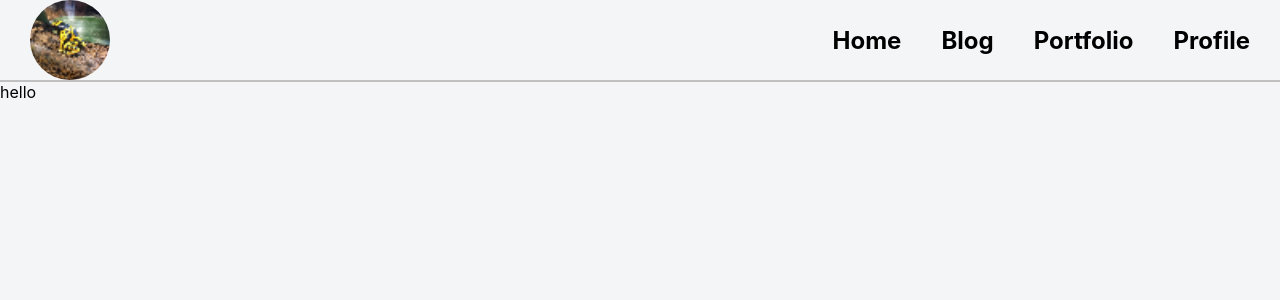
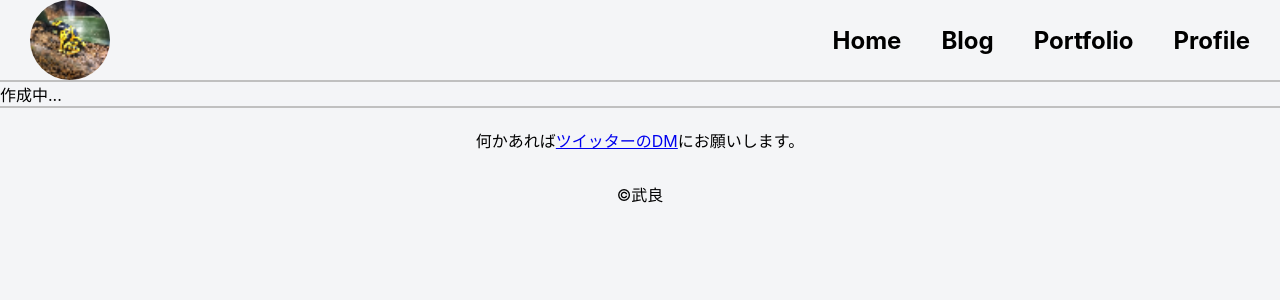
Before and after one commit to mura012/my-blog, a Next.js app: page /portfolio in a window 1280 px wide. Shown: the top 300 px of the page. Built offline with nearby package versions, Linux system fonts and the light colour scheme.

Commit message:
フッターを追加

```diff
--- a/src/pages/blog.jsx
+++ b/src/pages/blog.jsx
@@ -3,6 +3,7 @@ import classes from "src/styles/Home.module.css";
 import { client } from "src/lib/client";
 import { Header } from "src/components/Header";
 import { useState } from "react";
+import { Footer } from "src/components/footer/Footer";
 
 const Blog = (props) => {
   const [search, setSearch] = useState();
@@ -32,7 +33,7 @@ const Blog = (props) => {
       <Header />
       <main className={classes.wrapper}>
         <form onSubmit={handleSubmit} className={classes.submit}>
-          <input type="text" name="query" />
+          <input type="text" name="query" placeholder="検索" />
           <button>検索</button>
           <button type="reset" onClick={handleClick}>
             リセット
@@ -60,6 +61,7 @@ const Blog = (props) => {
           })}
         </ul>
       </main>
+      <Footer />
     </>
   );
 };
--- a/src/pages/blog/[id].jsx
+++ b/src/pages/blog/[id].jsx
@@ -4,6 +4,7 @@ import { Header } from "src/components/Header";
 import { client } from "src/lib/client";
 import classes from "./id.module.css";
 import dayjs from "dayjs";
+import { Footer } from "src/components/footer/Footer";
 
 const BlogId = (props) => {
   return (
@@ -22,6 +23,7 @@ const BlogId = (props) => {
           <a>戻る</a>
         </Link>
       </div>
+      <Footer />
     </div>
   );
 };
--- a/src/pages/blog/id.module.css
+++ b/src/pages/blog/id.module.css
@@ -3,5 +3,6 @@
   margin: 0 auto;
   border-left: 2px solid rgb(192, 192, 192);
   border-right: 2px solid rgb(192, 192, 192);
+  padding-top: 10px;
   padding-left: 5px;
 }
--- a/src/pages/portfolio.jsx
+++ b/src/pages/portfolio.jsx
@@ -1,10 +1,12 @@
+import { Footer } from "src/components/footer/Footer";
 import { Header } from "src/components/Header";
 
 const Portfolio = () => {
   return (
     <>
       <Header />
-      <p>hello</p>
+      <p>作成中...</p>
+      <Footer />
     </>
   );
 };
```
